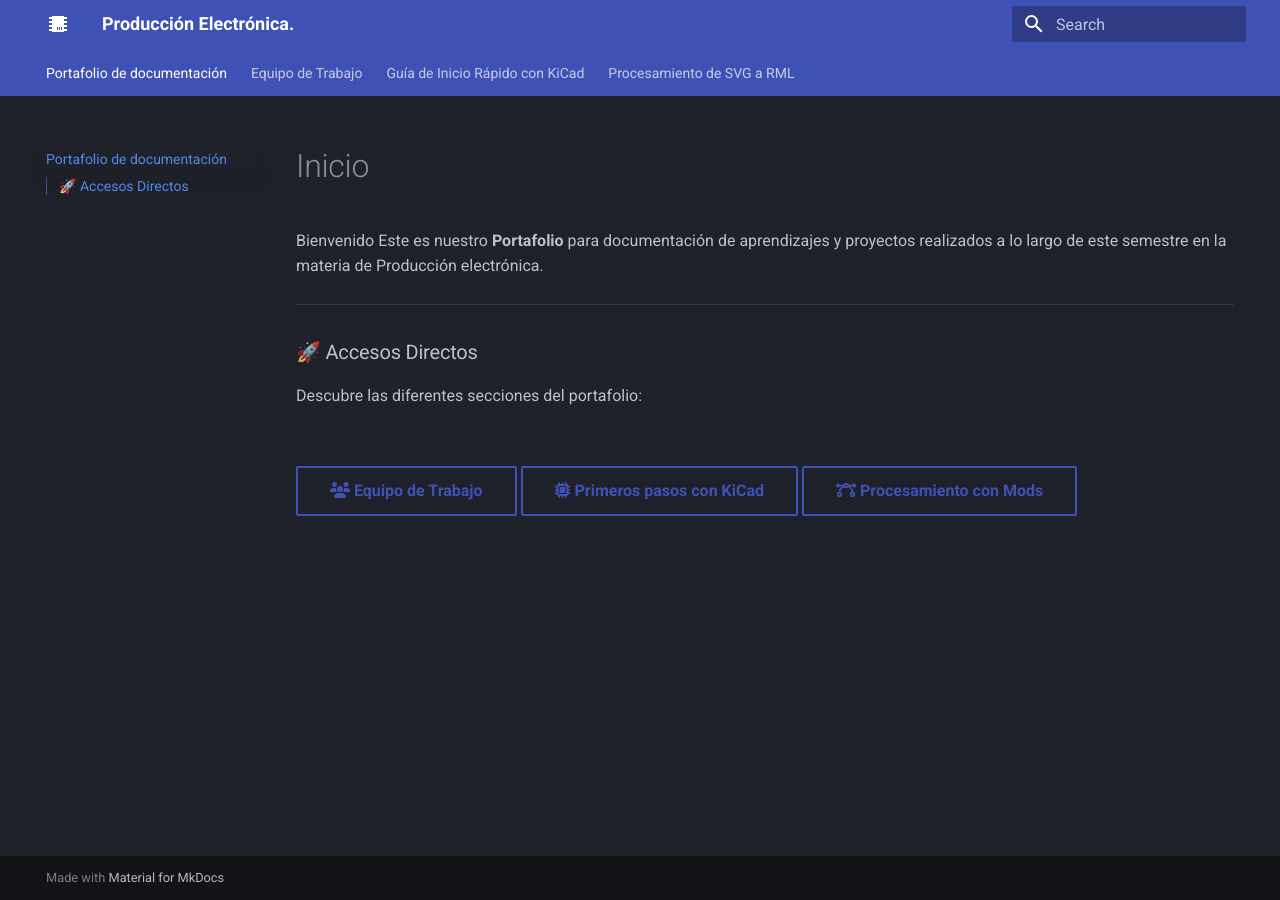
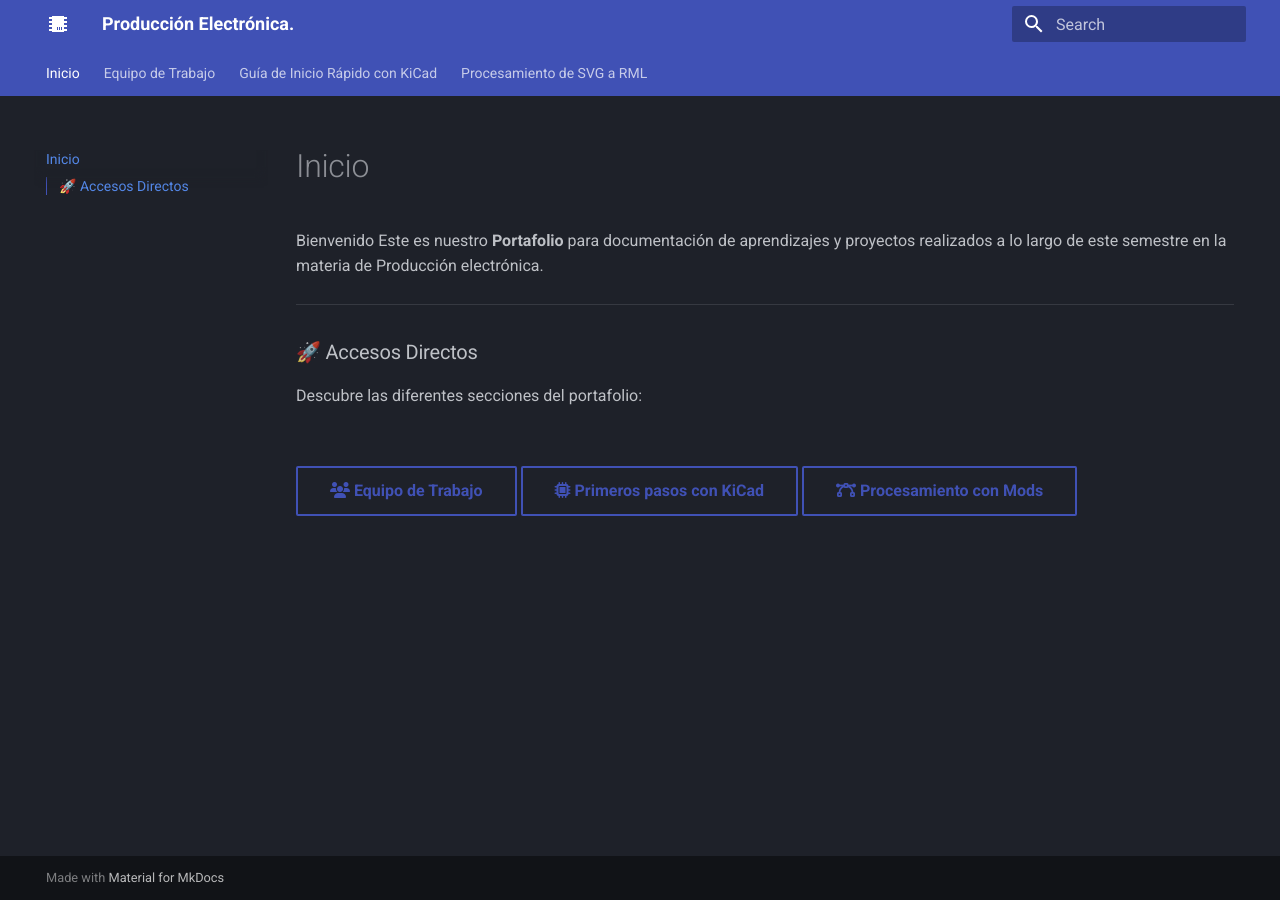
Before and after one commit to Joy-2307/Producci-n-Electr-nica-JIGR, an MkDocs documentation site: the page built from docs/index.md, in a window 1280 px wide. Built offline with MkDocs 1.6.1 and Material for MkDocs 9.7.7, drawn with Linux system fonts in a browser that asks for light colours.

Commit message:
Update mkdocs.yml

```diff
--- a/mkdocs.yml
+++ b/mkdocs.yml
@@ -45,7 +45,7 @@ extra_css:
   - recursos/archivos/custom.css
 
 nav:
-  - Portafolio de documentación: index.md
+  - Inicio: index.md
   - Equipo de Trabajo: Equipo de trabajo.md
   - Guía de Inicio Rápido con KiCad: Primeros pasos Kicad.md
   - Procesamiento de SVG a RML: Mods CE.md
```
